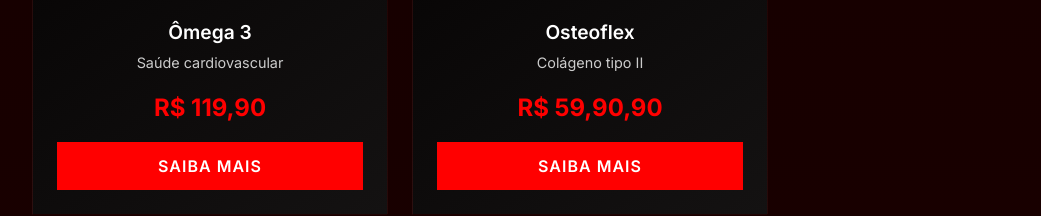
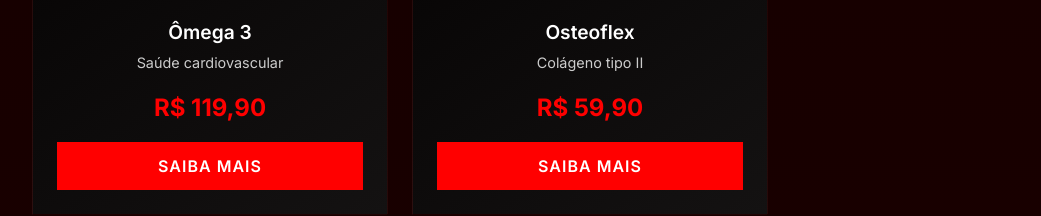
Before and after one commit to ioursmid/vipnutrition, a plain HTML site: page index.html in a window 1280 px wide. Shown: the part 3149-3365 px from the top of the page, without its empty margins (50-1091 px from the left). Drawn offline with nearby package versions, Linux system fonts and the light colour scheme.

Commit message:
Primeiro commit: Landing Page VIP Nutrition 1.3

```diff
--- a/index.html
+++ b/index.html
@@ -179,7 +179,7 @@
                         <div class="card-body text-center">
                             <h5 class="card-title">Osteoflex</h5>
                             <p class="card-text">Colágeno tipo II</p>
-                            <p class="price">R$ 59,90,90</p>
+                            <p class="price">R$ 59,90</p>
                             <a href="https://wa.me/5517991464174?text=Olá! Gostaria de saber mais sobre o Osteoflex" class="btn btn-primary w-100">SAIBA MAIS</a>
                         </div>
                     </div>
```
